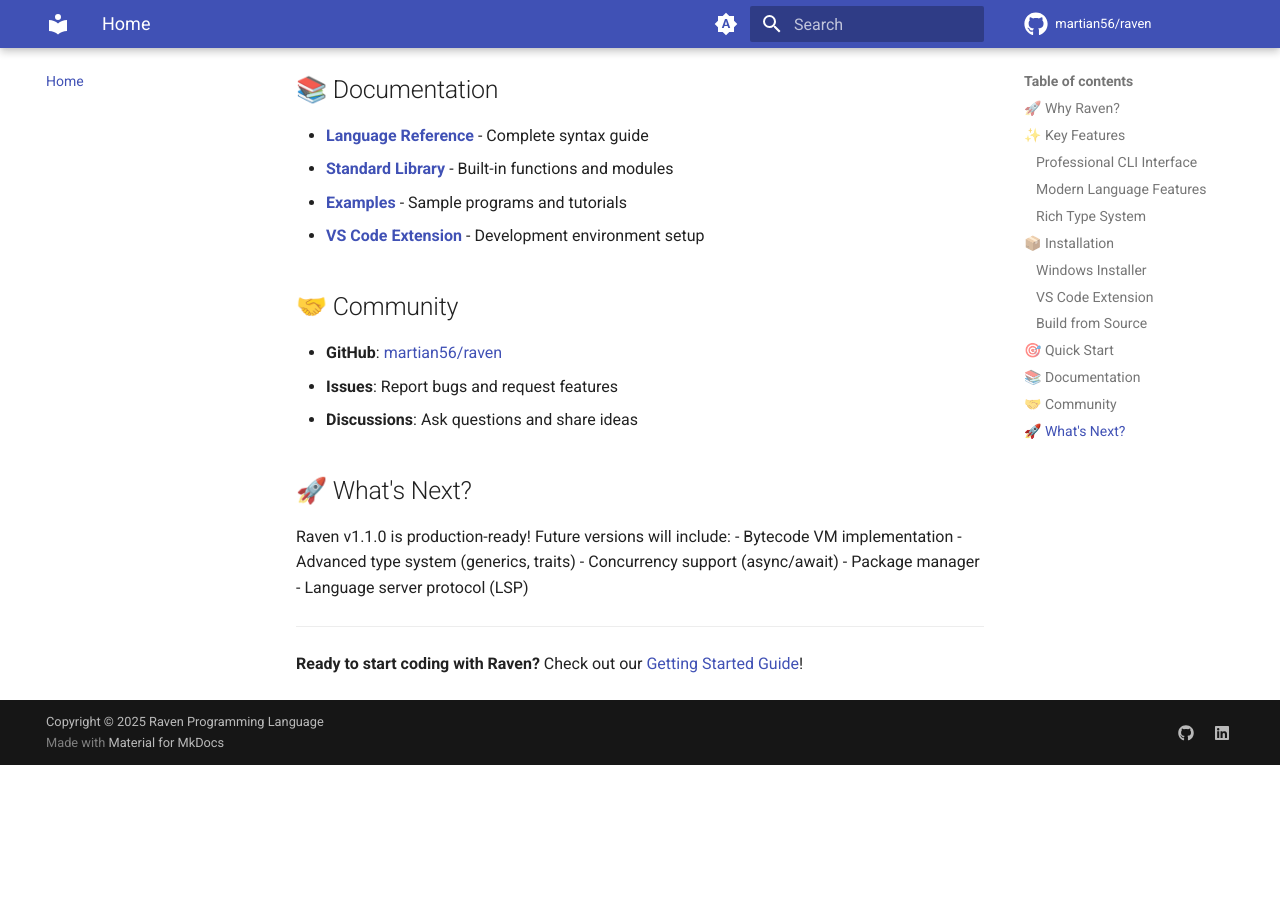
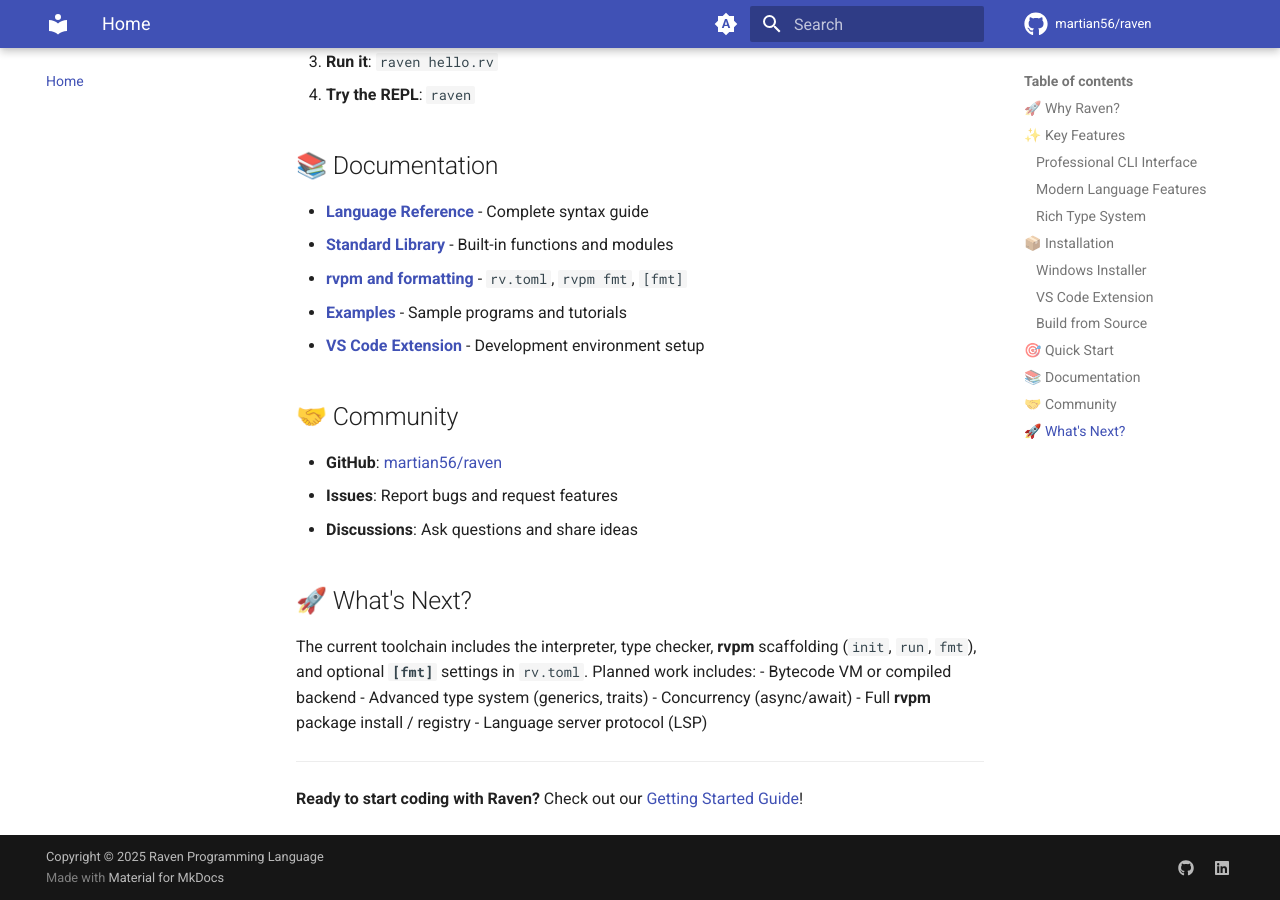
Before and after one commit to martian56/raven, an MkDocs documentation site: the page built from docs/index.md, in a window 1280 px wide and 900 px high, scrolled down 2384 px. Built offline with MkDocs 1.6.1 and Material for MkDocs 9.7.7, drawn with Linux system fonts in a browser that asks for light colours; comment, search, counter and statistics services are not loaded; before the commit the page ends 3149 px from its top, so only the background shows below that; some of the changed text lies outside the part shown.

Commit message:
docs: update index

````diff
--- a/docs/index.md
+++ b/docs/index.md
@@ -20,8 +20,12 @@
 # Interactive REPL
 raven
 
-# Check syntax only
+# Type-check only (parse + types; no run)
 raven hello.rv -c
+
+# Optional: project helper (init, run, fmt)
+rvpm init my_app && cd my_app && rvpm run
+rvpm fmt
 ```
 
 ### **Modern Language Features**
@@ -90,6 +94,7 @@
 
 - **[Language Reference](syntax.md)** - Complete syntax guide
 - **[Standard Library](standard-library/overview.md)** - Built-in functions and modules
+- **[rvpm and formatting](getting-started/rvpm-and-format.md)** - `rv.toml`, `rvpm fmt`, `[fmt]`
 - **[Examples](examples/basic.md)** - Sample programs and tutorials
 - **[VS Code Extension](resources/vscode-extension.md)** - Development environment setup
 
@@ -101,11 +106,11 @@
 
 ## 🚀 What's Next?
 
-Raven v1.1.0 is production-ready! Future versions will include:
-- Bytecode VM implementation
+The current toolchain includes the interpreter, type checker, **rvpm** scaffolding (`init`, `run`, `fmt`), and optional **`[fmt]`** settings in `rv.toml`. Planned work includes:
+- Bytecode VM or compiled backend
 - Advanced type system (generics, traits)
-- Concurrency support (async/await)
-- Package manager
+- Concurrency (async/await)
+- Full **rvpm** package install / registry
 - Language server protocol (LSP)
 
 ---
````
Also changed, not shown: other parts of docs/index.md (+1 -1 lines).
